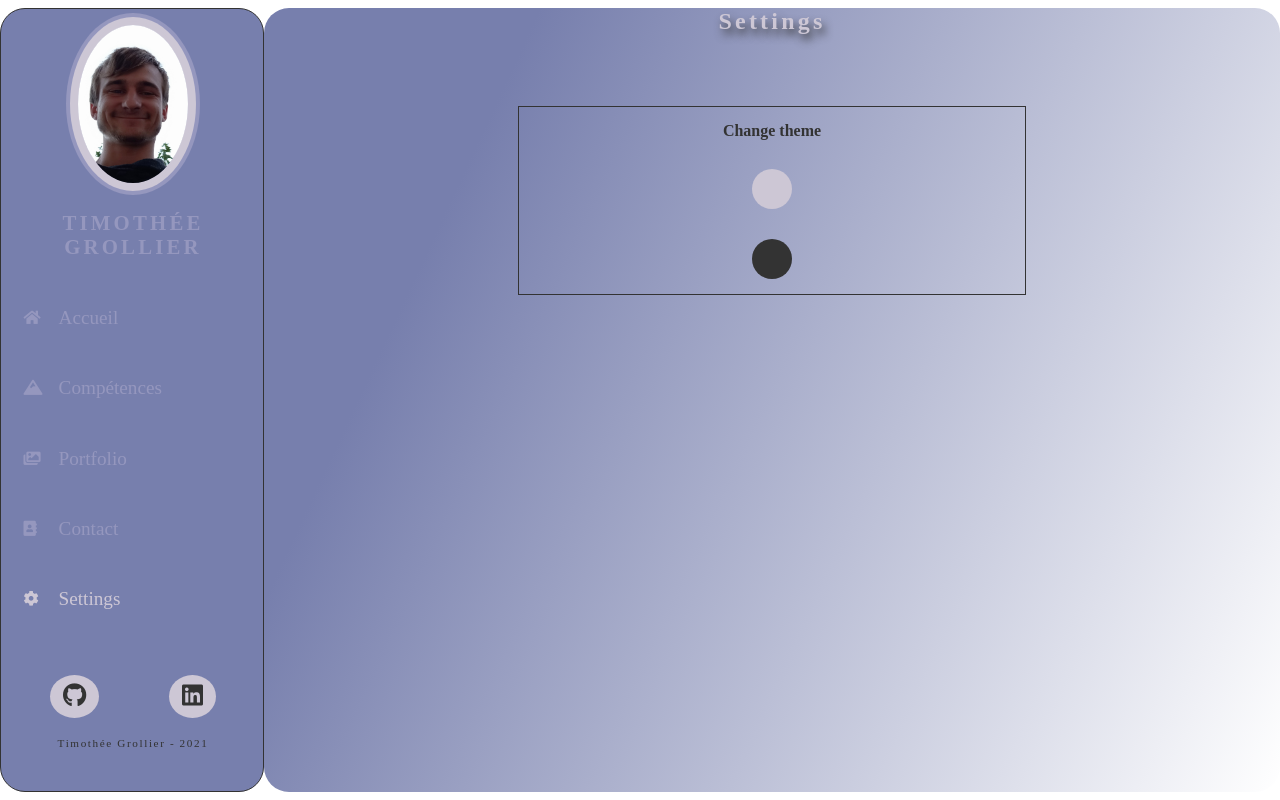
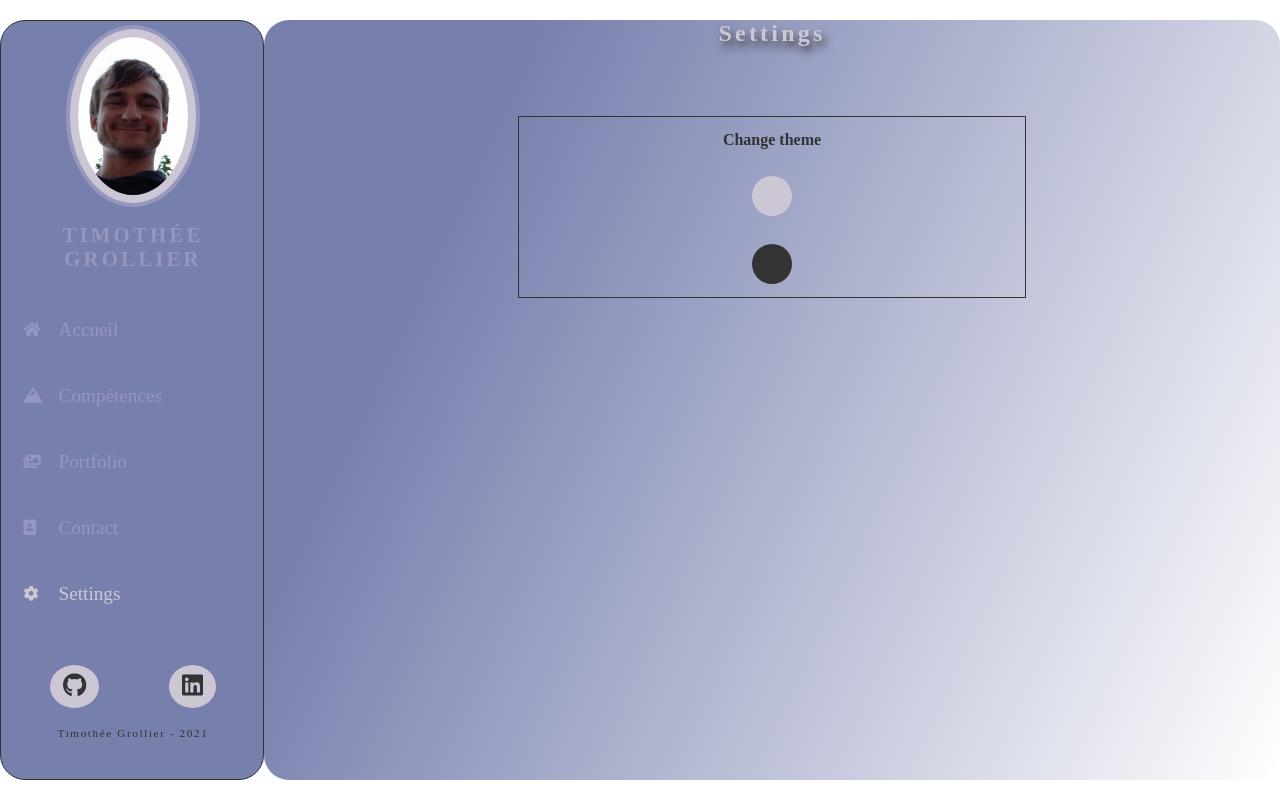
Before and after one commit to timotheegrollier/Portfolio, a React (Create React App) app: page /settings in a window 1280 px wide. Built offline with nearby package versions, Linux system fonts and the light colour scheme; a web font is replaced by a local one.

Commit message:
Repair screen in mobile

```diff
--- a/src/styles/_settings.scss
+++ b/src/styles/_settings.scss
@@ -13,7 +13,7 @@ $black: #333;
 
 $borderRadius: 25px;
 $shadow: 0 1px 3px #333;
-$minHeight: 98vh;
+$minHeight: 95vh;
 
 @mixin verticalCenter {
   display: flex;
@@ -35,6 +35,7 @@ body {
   justify-content: center;
   align-items: center;
   @media screen and (max-width: 850px) {
+    padding: 8px;
     display: block;
   }
 }
```
